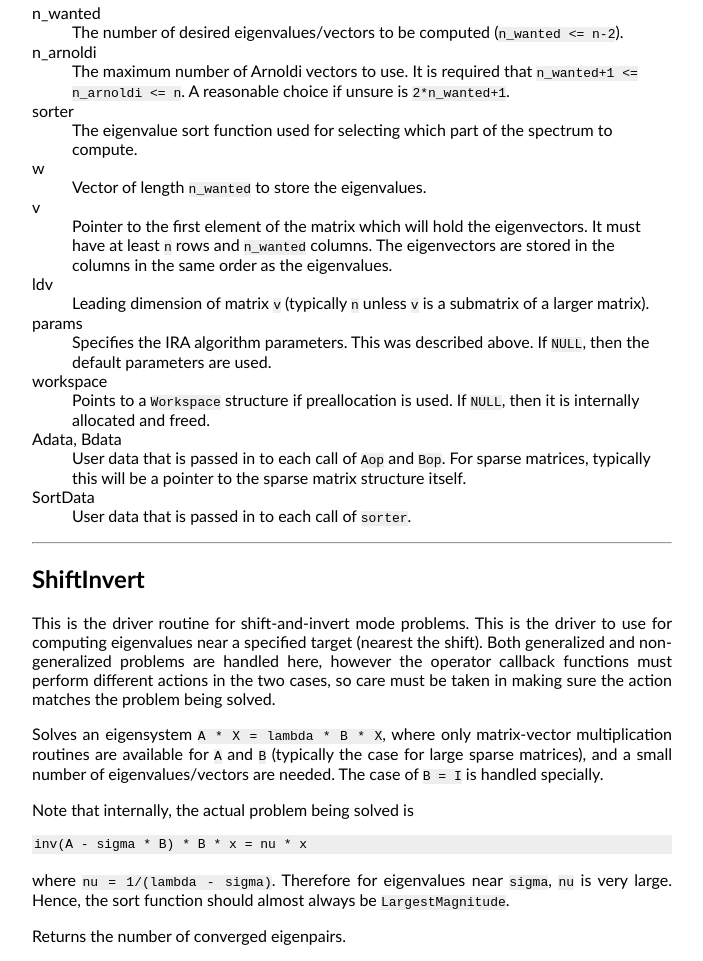
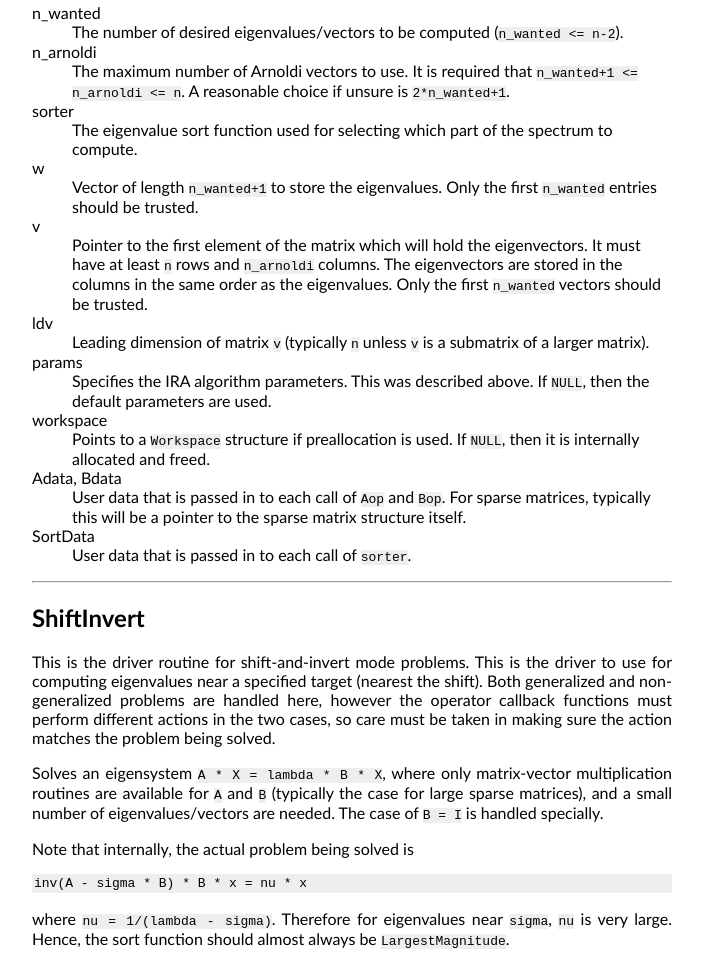
Before and after one commit to victorliu/RNP, a plain HTML site: page doc/doc_ira.html in a window 1280 px wide. Shown: the part 2199-3160 px from the top of the page, without its empty margins (0-703 px from the left). Drawn offline with Linux system fonts and the light colour scheme.

Commit message:
Updated documentation to reflect the comment fix in IRA.h

```diff
--- a/doc/doc_ira.html
+++ b/doc/doc_ira.html
@@ -139,10 +139,12 @@ A reasonable choice if unsure is <code>2*n_wanted+1</code>.</dd>
 <dt>sorter</dt>
 <dd>The eigenvalue sort function used for selecting which part of the spectrum to compute.</dd>
 <dt>w</dt>
-<dd>Vector of length <code>n_wanted</code> to store the eigenvalues.</dd>
+<dd>Vector of length <code>n_wanted+1</code> to store the eigenvalues.
+Only the first <code>n_wanted</code> entries should be trusted.</dd>
 <dt>v</dt>
 <dd>Pointer to the first element of the matrix which will hold the eigenvectors.
-It must have at least <code>n</code> rows and <code>n_wanted</code> columns. The eigenvectors are stored in the columns in the same order as the eigenvalues.</dd>
+It must have at least <code>n</code> rows and <code>n_arnoldi</code> columns. The eigenvectors are stored in the columns in the same order as the eigenvalues.
+Only the first <code>n_wanted</code> vectors should be trusted.</dd>
 <dt>ldv</dt>
 <dd>Leading dimension of matrix <code>v</code> (typically <code>n</code> unless <code>v</code> is a submatrix of a larger matrix).</dd>
 <dt>params</dt>
```
Also changed, not shown: 1 other file.
